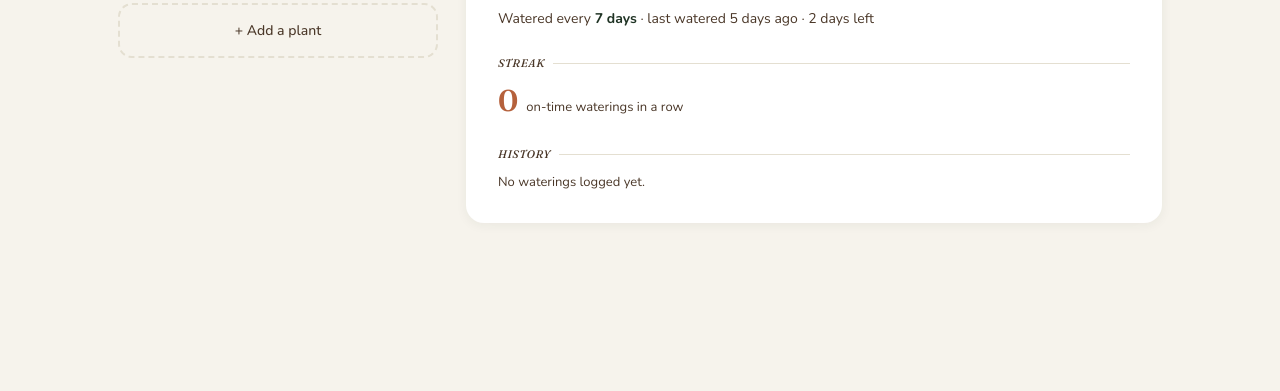
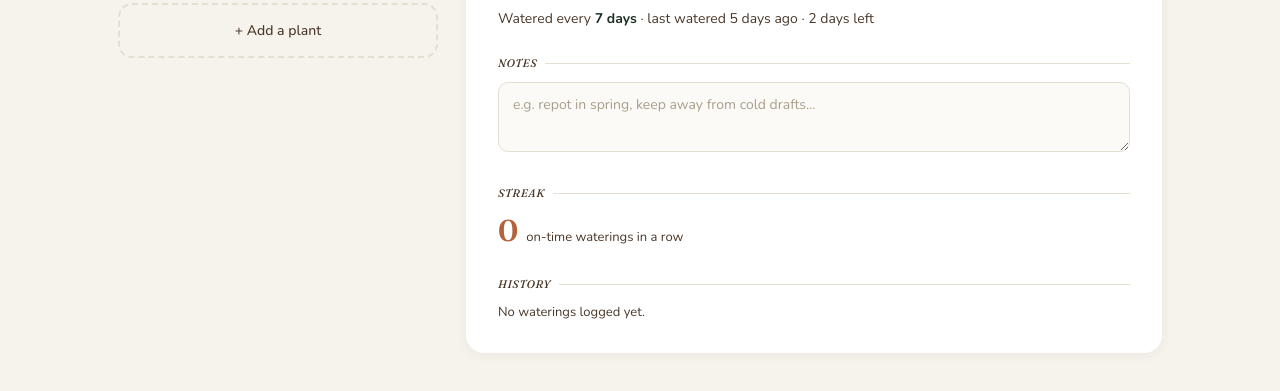
Before and after one commit to cashflowcatalyst3-wq/plant-parent, a website: page index.html in a window 1280 px wide. Shown: the part 331-722 px from the top of the page. Drawn offline with nearby package versions, Linux system fonts and the light colour scheme; no server answers.

Commit message:
Add files via upload

```diff
--- a/app.js
+++ b/app.js
@@ -170,6 +170,9 @@ function renderDetail(p) {
       ${left} day${left===1?'':'s'} left
     </div>
 
+    <div class="section-label">notes</div>
+    <textarea class="notes-input" id="notesInput" placeholder="e.g. repot in spring, keep away from cold drafts…">${p.notes || ''}</textarea>
+
     <div class="section-label">streak</div>
     <div class="streak-row">
       <span class="streak-count">${streak}</span>
@@ -208,6 +211,12 @@ function renderDetail(p) {
     render();
     savePlants();
   };
+
+  const notesInput = div.querySelector('#notesInput');
+  notesInput.addEventListener('blur', () => {
+    p.notes = notesInput.value;
+    savePlants();
+  });
 
   return div;
 }
@@ -313,7 +322,8 @@ document.addEventListener('click', (e) => {
       frequency: freq,
       lastWatered: now,
       waterLog: [],
-      photo: state.pendingModalPhoto || null
+      photo: state.pendingModalPhoto || null,
+      notes: ''
     };
     state.plants.push(p);
     state.activeId = p.id;
--- a/styles.css
+++ b/styles.css
@@ -265,6 +265,21 @@
 
   .freq-hint { font-size: 11px; color: var(--sage); margin-top: 4px; }
 
+  .notes-input {
+    width: 100%;
+    min-height: 70px;
+    padding: 12px 14px;
+    border-radius: 10px;
+    border: 1.5px solid var(--line);
+    font-family: 'Nunito', sans-serif;
+    font-size: 14px;
+    color: var(--ink);
+    background: #FBFAF6;
+    resize: vertical;
+  }
+  .notes-input:focus { outline: 2px solid var(--sage); border-color: transparent; }
+  .notes-input::placeholder { color: #A99E8C; }
+
   .id-photo-btn {
     width: 100%;
     border: 1.5px dashed var(--line);
```
